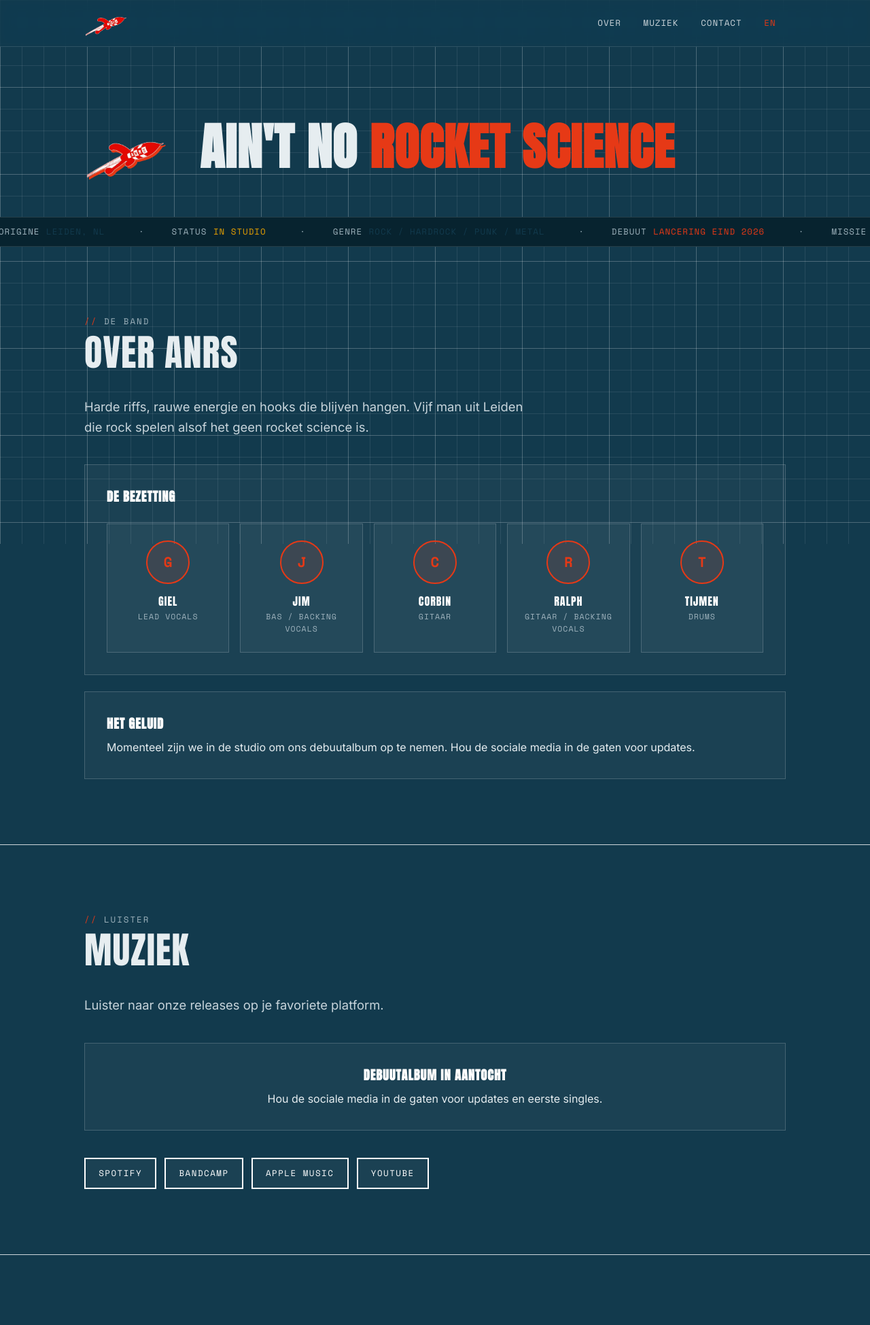
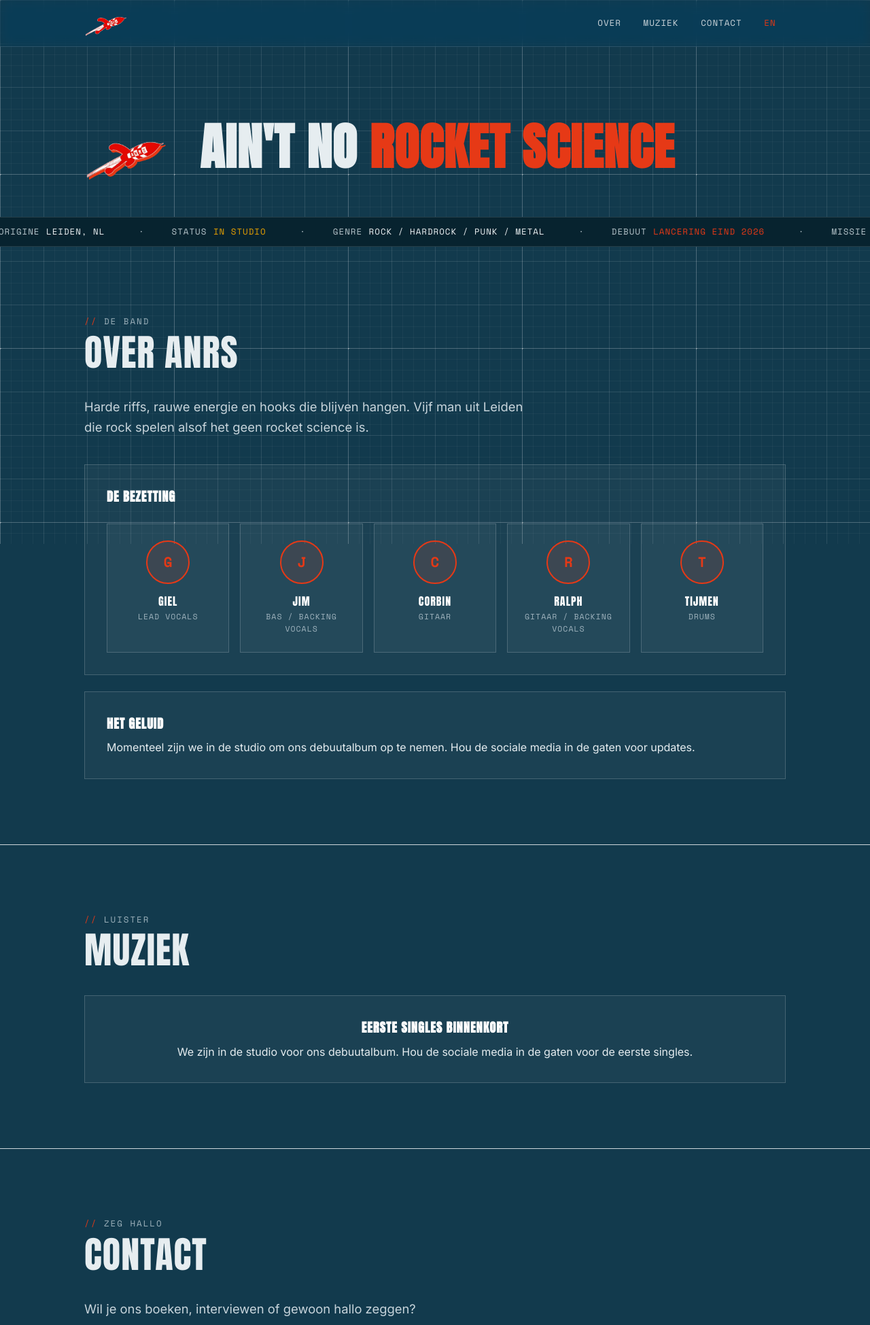
Before and after one commit to Qwekkeboom/anrs-website, a plain HTML site: page index.html in a window 1280 px wide. Shown: the top 1949 px of the page at 68% size. Drawn offline with nearby package versions, Linux system fonts and the light colour scheme.

Commit message:
v3.2-blue

```diff
--- a/css/styles.css
+++ b/css/styles.css
@@ -12,8 +12,10 @@
   --amber: #e8a200;
   --slate: #9fb3bd;
   --slate-dark: #5b6470;
-  --grid: rgba(255, 255, 255, 0.09);
-  --grid-major: rgba(255, 255, 255, 0.17);
+  --grid-minor: rgba(255, 255, 255, 0.04);
+  --grid-medium: rgba(255, 255, 255, 0.08);
+  --grid-major: rgba(255, 255, 255, 0.15);
+  --grid-cross: rgba(255, 255, 255, 0.32);
   --line: #cdd6db;
 
   --font-display: "Anton", "Arial Narrow", sans-serif;
@@ -43,17 +45,28 @@ body {
   position: relative;
 }
 
-/* Engineering-paper blueprint grid (graph paper: minor + major lines) */
+/* Engineering graph paper: 3 line weights + registration dots */
 body::before {
   content: "";
   position: fixed;
   inset: 0;
   background-image:
-    linear-gradient(to right, var(--grid) 1px, transparent 1px),
-    linear-gradient(to bottom, var(--grid) 1px, transparent 1px),
+    linear-gradient(to right, var(--grid-minor) 1px, transparent 1px),
+    linear-gradient(to bottom, var(--grid-minor) 1px, transparent 1px),
+    linear-gradient(to right, var(--grid-medium) 1px, transparent 1px),
+    linear-gradient(to bottom, var(--grid-medium) 1px, transparent 1px),
     linear-gradient(to right, var(--grid-major) 1px, transparent 1px),
-    linear-gradient(to bottom, var(--grid-major) 1px, transparent 1px);
-  background-size: 32px 32px, 32px 32px, 128px 128px, 128px 128px;
+    linear-gradient(to bottom, var(--grid-major) 1px, transparent 1px),
+    radial-gradient(circle at 0 0, var(--grid-cross) 1.6px, transparent 2.2px);
+  background-size:
+    16px 16px,
+    16px 16px,
+    64px 64px,
+    64px 64px,
+    256px 256px,
+    256px 256px,
+    256px 256px;
+  background-position: 0 0;
   pointer-events: none;
   z-index: 0;
 }
@@ -169,7 +182,7 @@ button:focus-visible,
   position: sticky;
   top: 0;
   z-index: 100;
-  background: rgba(18, 58, 77, 0.85);
+  background: rgba(18, 58, 77, 0.55);
   backdrop-filter: saturate(180%) blur(10px);
   border-bottom: 1px solid rgba(255, 255, 255, 0.12);
 }
@@ -365,11 +378,11 @@ button:focus-visible,
 }
 
 .telemetry-item .lbl {
-  color: var(--slate);
+  color: #b8c6cc;
 }
 
 .telemetry-item .val {
-  color: var(--paper);
+  color: #eef2f4;
 }
 
 .telemetry-item .val.live {
@@ -382,7 +395,7 @@ button:focus-visible,
 
 .telemetry-item::after {
   content: "·";
-  color: var(--slate);
+  color: #b8c6cc;
   margin-left: 2.5rem;
 }
 
--- a/index.html
+++ b/index.html
@@ -155,24 +155,14 @@
           <span class="section-kicker">Luister</span>
           <h2 class="section-title">Muziek</h2>
         </div>
-        <p class="lead">
-          Luister naar onze releases op je favoriete platform.
-        </p>
 
         <div class="music-grid">
           <div class="card" style="text-align:center;">
-            <h3 class="card-title">Debuutalbum in aantocht</h3>
+            <h3 class="card-title">Eerste singles binnenkort</h3>
             <p>
-              Hou de sociale media in de gaten voor updates en eerste singles.
+              We zijn in de studio voor ons debuutalbum. Hou de sociale media in de gaten voor de eerste singles.
             </p>
           </div>
-        </div>
-
-        <div class="stream-links">
-          <a class="btn" href="https://open.spotify.com/" target="_blank" rel="noopener">Spotify</a>
-          <a class="btn" href="https://www.bandcamp.com/" target="_blank" rel="noopener">Bandcamp</a>
-          <a class="btn" href="https://music.apple.com/" target="_blank" rel="noopener">Apple Music</a>
-          <a class="btn" href="https://youtube.com/" target="_blank" rel="noopener">YouTube</a>
         </div>
 
       </div>
```
Also changed, not shown: en/index.html (+2 -12 lines).
